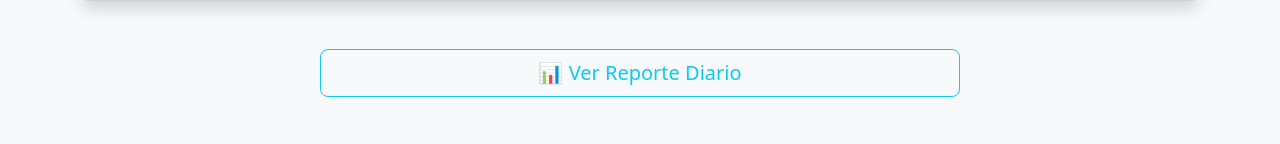
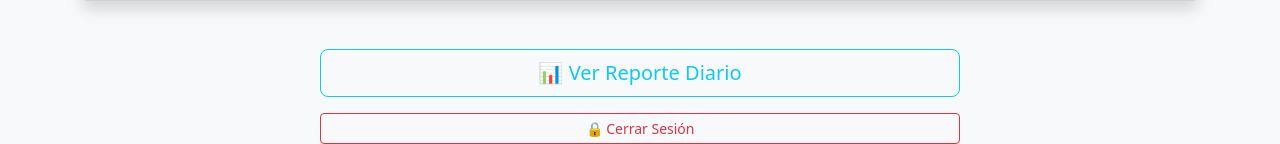
Before and after one commit to OneDataDecision/Ordena, a Flask app: page / in a window 1280 px wide. Shown: the part 1111-1255 px from the top of the page. Before the commit the page ends 1208 px from the top, so only its background shows below. Run offline with Flask 3, Linux system fonts and the light colour scheme; the visitor is signed in with stand-in values (Sample User, id 1).

Commit message:
Agregado botón de cierre de sesión

```diff
--- a/templates/index.html
+++ b/templates/index.html
@@ -130,6 +130,9 @@
 <div class="d-grid gap-2 col-6 mx-auto mt-5">
     <a href="/reporte_diario" class="btn btn-outline-info btn-lg">📊 Ver Reporte Diario</a>
 </div>
+<div class="d-grid gap-2 col-6 mx-auto mt-3">
+    <a href="/logout" class="btn btn-outline-danger btn-sm">🔒 Cerrar Sesión</a>
+</div>
 
 </body>
 </html>
```
